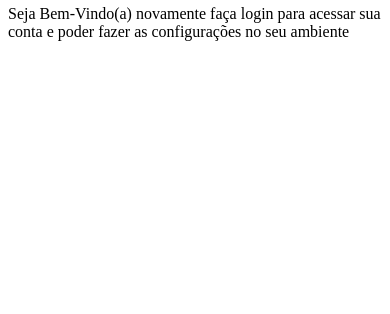
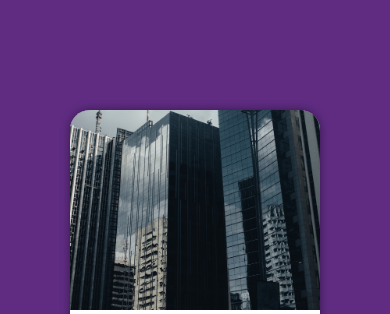
Before and after one commit to Caio-Arrais/login-page, a plain HTML site: page index.html in a window 390 px wide. Shown: the part 62-376 px from the top of the page. Drawn offline with Linux system fonts and the light colour scheme.

Commit message:
configuração da versão mobile

```diff
--- a/styles/style.css
+++ b/styles/style.css
@@ -1,6 +1,53 @@
 @charset "UTF-8";
 
-/* Paleta de Cores
-   Verde: #49a09d
-   Lilas: #5f2c82
-*/
+:root {
+  --cor1: #49a09a;
+  --cor2: #5f2c82;
+}
+
+* {
+  font-family: system-ui, -apple-system, BlinkMacSystemFont, 'Segoe UI', Roboto, Oxygen, Ubuntu,
+    Cantarell, 'Open Sans', 'Helvetica Neue', sans-serif;
+  margin: 0px;
+  padding: 0px;
+  box-sizing: border-box;
+}
+
+body,
+html {
+  background-color: var(--cor2);
+  height: 100vh;
+  width: 100vw;
+}
+
+main {
+  position: relative;
+  height: 100vh;
+  width: 100vw;
+}
+
+section#login {
+  position: absolute;
+  top: 50%;
+  left: 50%;
+  transform: translate(-50%, -50%);
+  overflow: hidden;
+  background-color: white;
+  height: 500px;
+  width: 250px;
+  border-radius: 20px;
+  box-shadow: 0px 0px 10px rgba(0, 0, 0, 0.45);
+}
+
+section#login > div#imagem {
+  display: block;
+  background: var(--cor2) url(../images/login.jpg) no-repeat;
+  background-size: cover;
+  background-position: left bottom;
+  height: 200px;
+}
+
+section#login > div#formulario {
+  display: block;
+  padding: 10px;
+}
```
